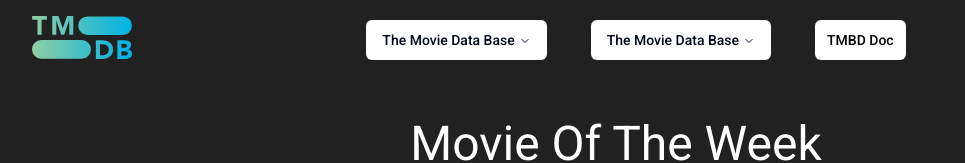
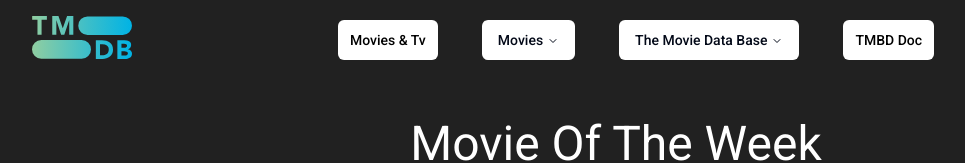
Before and after one commit to lucianRosuAtc/tmdb-api, a Next.js app: page /MovieOfTheWeek in a window 1280 px wide. Shown: the top 163 px of the page, without its empty margins (24-989 px from the left). Built offline with nearby package versions, Linux system fonts and the light colour scheme; no server answers.

Commit message:
Fix imports and add suspense fallback

```diff
--- a/app/layout.tsx
+++ b/app/layout.tsx
@@ -3,6 +3,7 @@ import { Inter, Roboto } from "next/font/google";
 import "./globals.css";
 import Navbar from "../components/Navbar";
 import {ScrollOnTopBtn} from "./ScrollOnTopBtn";
+import { Suspense } from "react";
 
 const inter = Inter({ subsets: ["latin"] });
 
@@ -40,14 +41,15 @@ export default function RootLayout({
 }>) {
   return (
     <html lang="en">
+      <Suspense fallback={<div>Loading...</div>}>
       <body
         className={`${inter.className} ${roboto.className} mx-auto max-w-[1920px] bg-primaryBg`}
       >
         <Navbar />
-
         {children}
         <ScrollOnTopBtn />
       </body>
+</Suspense>
     </html>
   );
 }
--- a/components/Navbar.tsx
+++ b/components/Navbar.tsx
@@ -207,7 +207,6 @@
 
 
 
-
 "use client";
 
 import * as React from "react";
@@ -241,7 +240,16 @@ export default function NavBar() {
       <NavigationMenu className="hidden lg:flex">
         <NavigationMenuList className=" gap-10">
           <NavigationMenuItem>
-            <NavigationMenuTrigger>The Movie Data Base</NavigationMenuTrigger>
+            <Link
+              href="/"
+              className="bg-white text-black text-sm font-medium p-3 rounded-md"
+            >
+              Movies & Tv
+            </Link>
+          </NavigationMenuItem>
+
+          <NavigationMenuItem>
+            <NavigationMenuTrigger>Movies</NavigationMenuTrigger>
             <NavigationMenuContent>
               <ul className="grid gap-3 p-6 md:w-[400px] lg:w-[500px] lg:grid-cols-[.75fr_1fr]">
                 <li className="row-span-3">
@@ -249,25 +257,18 @@ export default function NavBar() {
                     <Link
                       className="flex h-full w-full select-none flex-col justify-start rounded-md bg-gradient-to-b from-muted/80 to-muted p-6 no-underline outline-none focus:shadow-lg
                       border border-white hover:border-orange-500"
-                      href="/"
+                      href="/Movie"
                     >
-                      <div className="mb-2 mt-4 text-lg font-medium">Home</div>
+                      <div className="mb-2 mt-4 text-lg font-medium">
+                        Movies
+                      </div>
                       <p className="text-sm leading-tight text-muted-foreground">
-                        My API App: Call API&apos;s from TMDB.
-                      </p>
-                      <p className="text-sm leading-tight text-muted-foreground mt-2">
-                        Install shadcn ui components using CLI
+                        Discover new Movies
                       </p>
                     </Link>
                   </NavigationMenuLink>
                 </li>
-                <ListItem
-                  href="/Movie"
-                  className="border border-white hover:border-orange-500"
-                  title="Movie"
-                >
-                  Discover new Movies
-                </ListItem>
+
                 <ListItem
                   href="/MovieOfTheDay"
                   className="border border-white hover:border-orange-500"
```
Also changed, not shown: app/(pages)/MovieOfTheWeek/page.tsx (+4 -5 lines).
